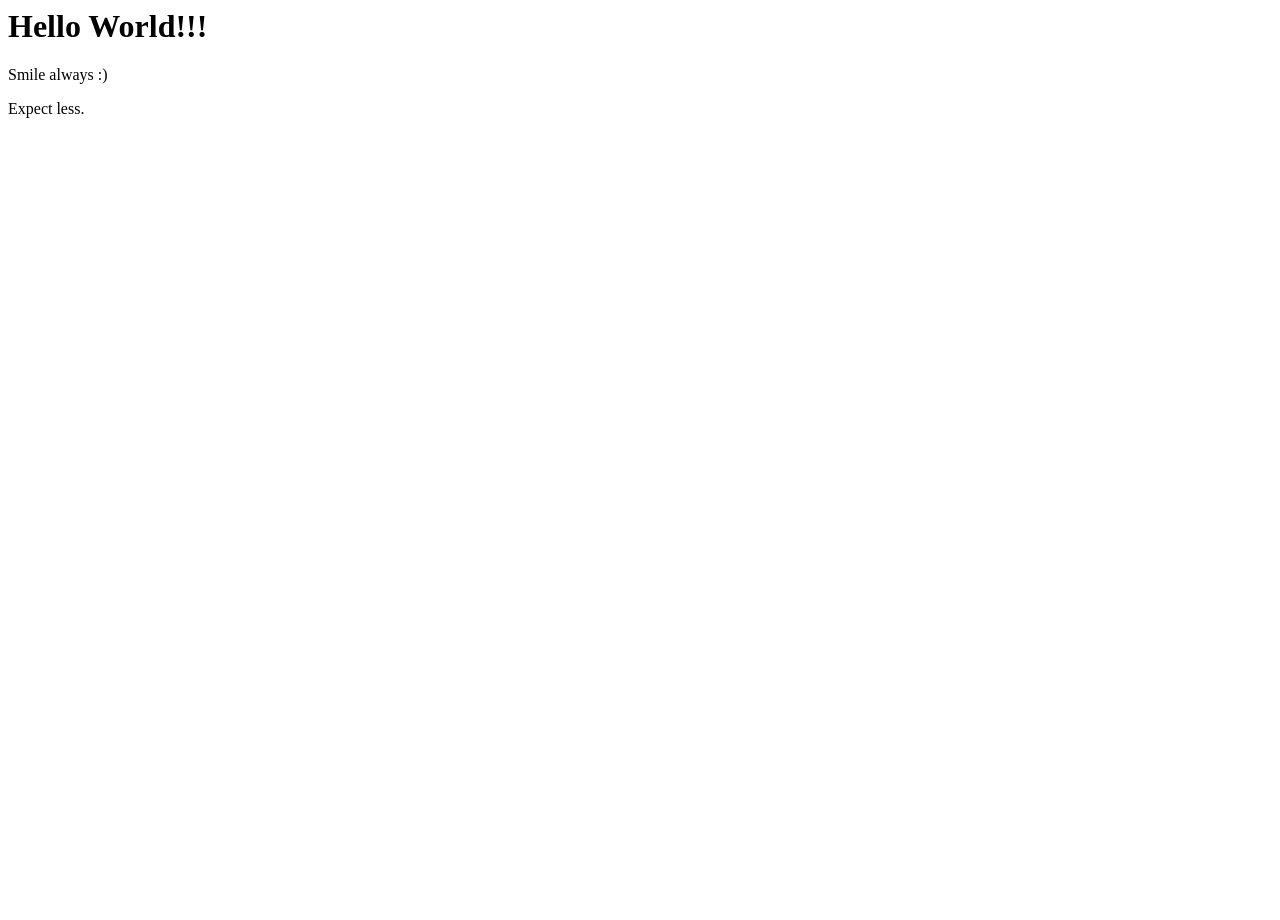
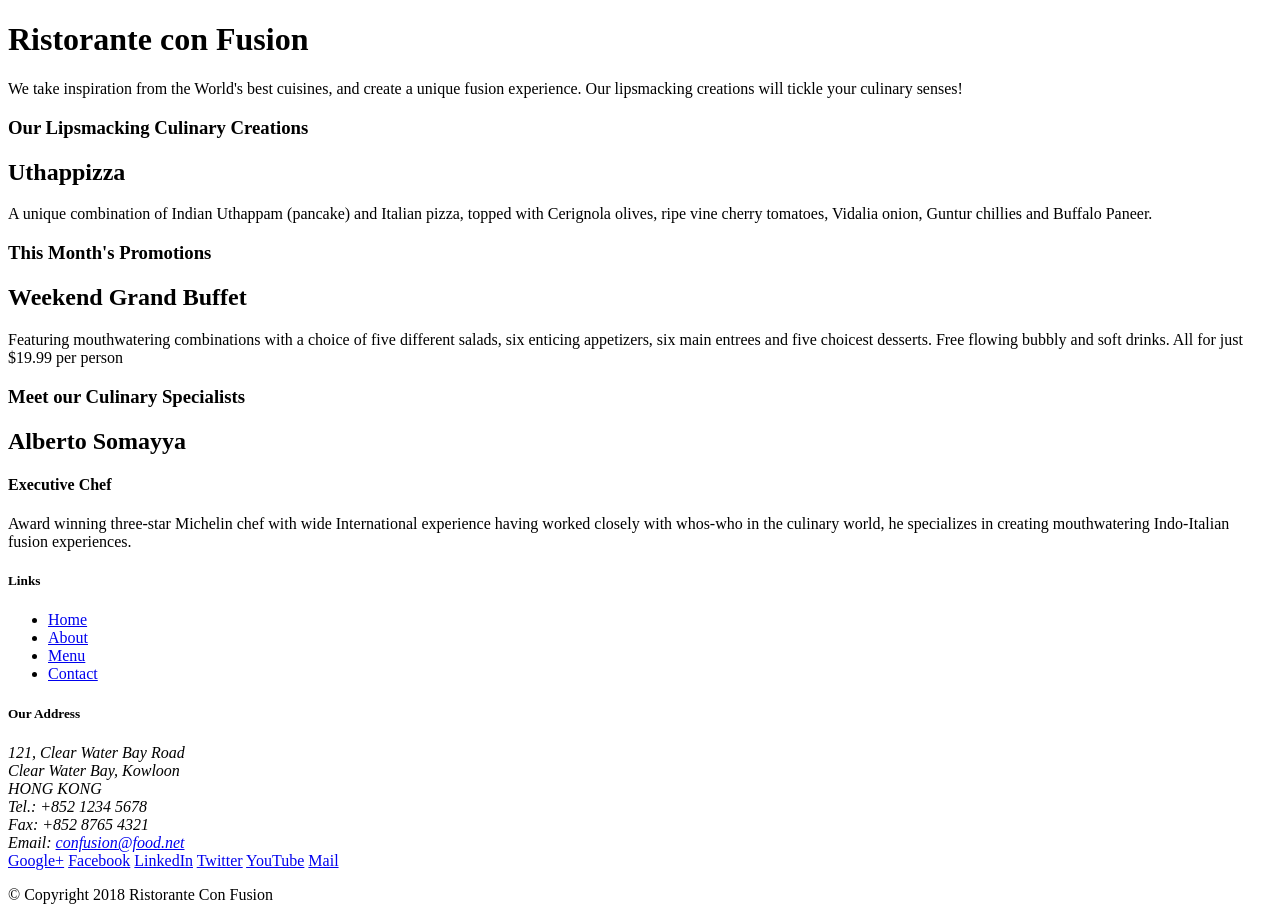
Before and after one commit to BoredUser/CourseraBootstrap, a website: page index.html in a window 1280 px wide. Before the commit the page ends 800 px from the top, so only its background shows below. Drawn offline with Linux system fonts and the light colour scheme.

Commit message:
Fifth Commit

```diff
--- a/index.html
+++ b/index.html
@@ -1,10 +1,101 @@
-<html>
-    <head>
-        <title>Just for a test</title>
-    </head>
-    <body>
-        <h1>Hello World!!!</h1>
-        <p>Smile always :)</p>
-        <p>Expect less.</p>
-    </body>
+<!DOCTYPE html>
+<html lang="en">
+
+<head>
+    <title>Ristorante Con Fusion</title>
+</head>
+
+<body>
+
+    <header>
+        <div>
+            <div>
+                <div>
+                    <h1>Ristorante con Fusion</h1>
+                    <p>We take inspiration from the World's best cuisines, and create a unique fusion experience. Our lipsmacking creations will tickle your culinary senses!</p>
+                </div>
+                <div>
+                </div>
+            </div>
+        </div>
+    </header>
+
+    <div>
+        <div>
+            <div>
+                <h3>Our Lipsmacking Culinary Creations</h3>
+            </div>
+            <div>
+                <h2>Uthappizza</h2>
+                <p>A unique combination of Indian Uthappam (pancake) and Italian pizza, topped with Cerignola olives, ripe vine cherry tomatoes, Vidalia onion, Guntur chillies and Buffalo Paneer.</p>
+            </div>
+        </div>
+
+
+        <div>
+            <div>
+                <h3>This Month's Promotions</h3>
+            </div>
+            <div>
+                <h2>Weekend Grand Buffet</h2>
+                <p>Featuring mouthwatering combinations with a choice of five different salads, six enticing appetizers, six main entrees and five choicest desserts. Free flowing bubbly and soft drinks. All for just $19.99 per person </p>
+            </div>
+        </div>
+
+        <div>
+            <div>
+                <h3>Meet our Culinary Specialists</h3>
+            </div>
+            <div>
+                <h2>Alberto Somayya</h2>
+                <h4>Executive Chef</h4>
+                <p>Award winning three-star Michelin chef with wide International experience having worked closely with whos-who in the culinary world, he specializes in creating mouthwatering Indo-Italian fusion experiences. </p>
+            </div>
+        </div>
+    </div>
+
+    <footer>
+        <div>
+            <div>
+                <div>
+                    <h5>Links</h5>
+                    <ul>
+                        <li><a href="#">Home</a></li>
+                        <li><a href="#">About</a></li>
+                        <li><a href="#">Menu</a></li>
+                        <li><a href="#">Contact</a></li>
+                    </ul>
+                </div>
+                <div>
+                    <h5>Our Address</h5>
+                    <address>
+		              121, Clear Water Bay Road<br>
+		              Clear Water Bay, Kowloon<br>
+		              HONG KONG<br>
+		              Tel.: +852 1234 5678<br>
+		              Fax: +852 8765 4321<br>
+		              Email: <a href="mailto:confusion@food.net">confusion@food.net</a>
+		           </address>
+                </div>
+                <div>
+                    <div>
+                        <a href="http://google.com/+">Google+</a>
+                        <a href="http://www.facebook.com/profile.php?id=">Facebook</a>
+                        <a href="http://www.linkedin.com/in/">LinkedIn</a>
+                        <a href="http://twitter.com/">Twitter</a>
+                        <a href="http://youtube.com/">YouTube</a>
+                        <a href="mailto:">Mail</a>
+                    </div>
+                </div>
+           </div>
+           <div>
+                <div>
+                    <p>© Copyright 2018 Ristorante Con Fusion</p>
+                </div>
+           </div>
+        </div>
+    </footer>
+
+</body>
+
 </html>
```
Also changed, not shown: package.json (+7 -2 lines), 1 other file.
